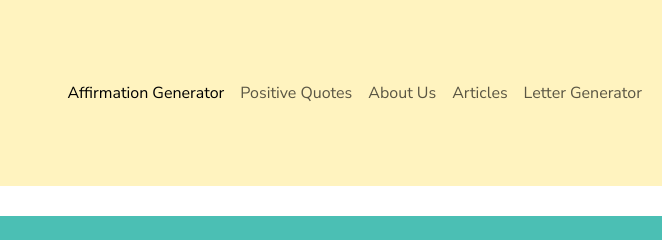
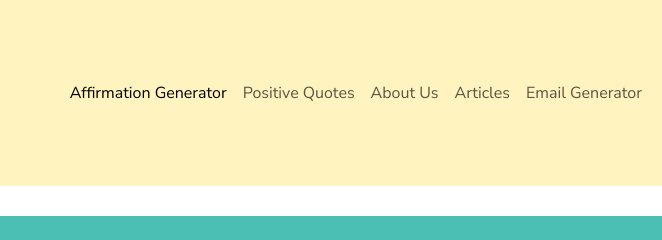
Before and after one commit to Positivity-Programmers/Hackathon-Affirmations, a plain HTML site: page index.html in a window 1280 px wide. Shown: the top 240 px of the page, 618-1280 px from the left. Drawn offline with nearby package versions, Linux system fonts and the light colour scheme; a web font is replaced by a local one.

Commit message:
Fix Nav link for email generator

```diff
--- a/index.html
+++ b/index.html
@@ -76,8 +76,8 @@
               <a class="nav-link" href="#articles">Articles</a>
             </li>
             <li class="nav-item">
-              <a class="nav-link" href="letter-generator.html"
-                >Letter Generator</a
+              <a class="nav-link" href="#emailgenerator"
+                >Email Generator</a
               >
             </li>
           </ul>
```
